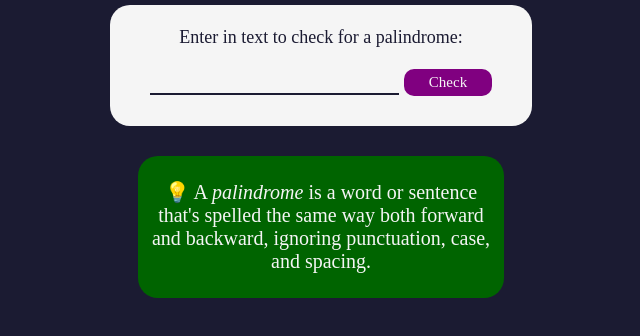
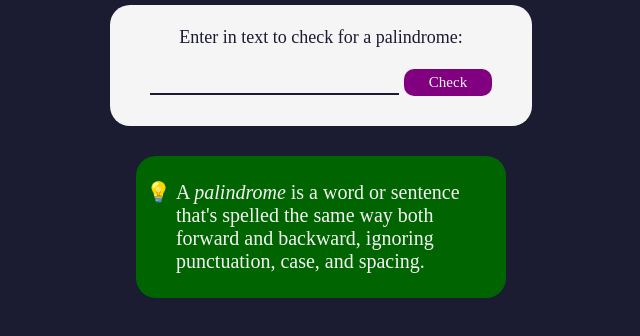
Before and after one commit to CodeTenzin/Palindrome-Checker, a plain HTML site: page index.html in a window 1280 px wide. Shown: the part 328-664 px from the top of the page, without its empty margins (319-959 px from the left). Drawn offline with Linux system fonts and the light colour scheme.

Commit message:
Adjusted style for about.

```diff
--- a/app.js
+++ b/app.js
@@ -8,6 +8,9 @@ const inputCheckHandler = (event) => {
   if (textInput.value === "") {
     alert("Please input a value");
   }
+
+  const srt = textInput.value.toLowerCase;
+
   //   if (textInput.value.length == 1) {
   //     result.innerText = `${textInput.value} is a palindrome`;
   //   }
--- a/index.html
+++ b/index.html
@@ -26,8 +26,9 @@
       </div>
       <div id="result"></div>
     </div>
-    <div id="about">
-      <p>
+    <div id="div-about">
+      <p>💡</p>
+      <p id="about">
         A <em>palindrome</em> is a word or sentence that's spelled the same way
         both forward and backward, ignoring punctuation, case, and spacing.
       </p>
--- a/styles.css
+++ b/styles.css
@@ -55,15 +55,22 @@ body {
   text-align: center;
 }
 
-#about {
-  width: 27vw;
+#div-about {
+  max-width: 350px;
   margin-top: 30px;
   padding: 5px 10px;
   border-radius: 20px;
   background-color: darkgreen;
   text-align: center;
+  display: flex;
+  flex-direction: row;
 }
 
-#about p::before {
+#div-about #about {
+  text-align: left;
+  padding-left: 5px;
+}
+
+/* #about p::before {
   content: "💡";
-}
+} */
```
